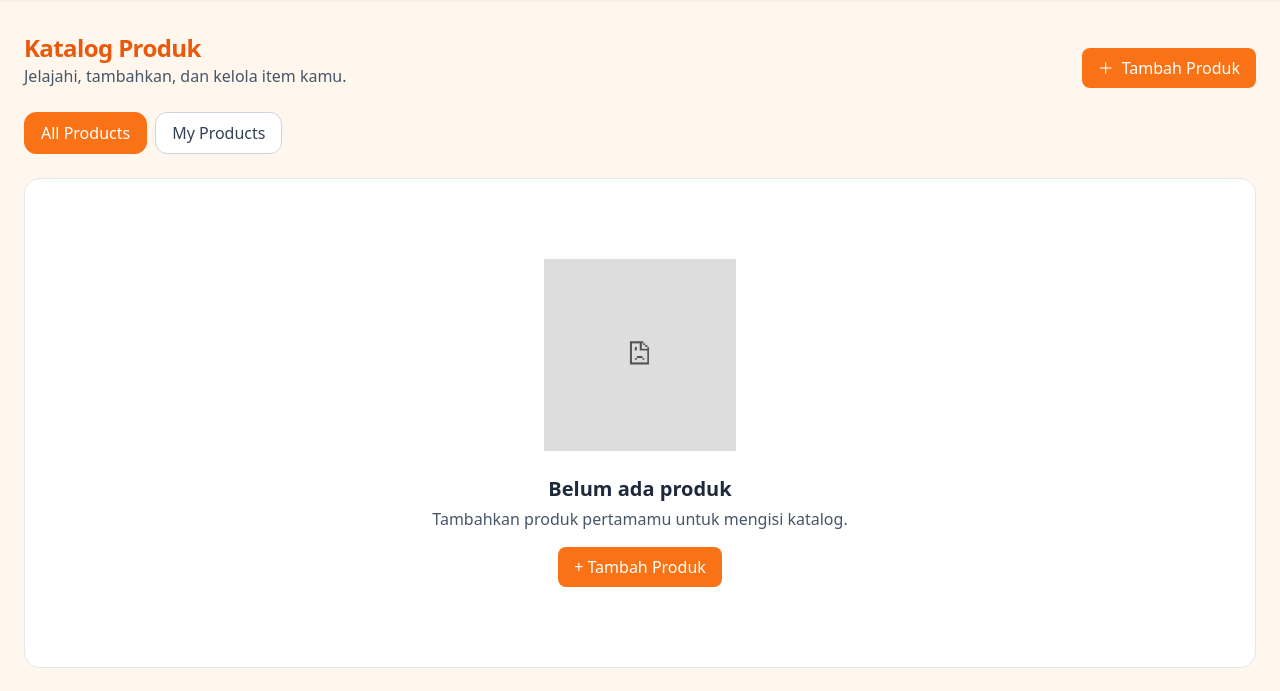
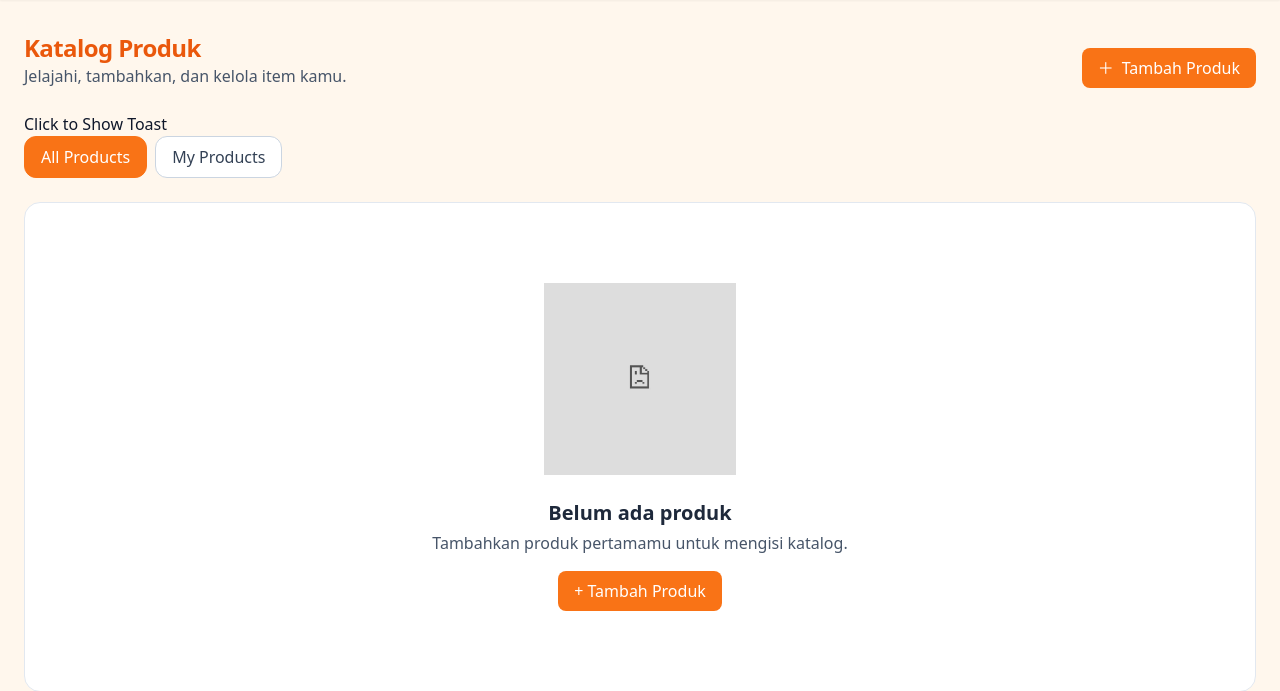
Before and after one commit to jonathanrundjan709/PBP-C-SoccerID, a Django app: page / in a window 1280 px wide. Shown: the part 73-764 px from the top of the page. Run offline with Django 5.2, Linux system fonts and the light colour scheme; the visitor is signed in with stand-in values (Sample User, id 1); data that the repository does not hold is empty; some libraries are stand-ins or nearby versions.

Commit message:
coba toast

```diff
--- a/main/templates/login.html
+++ b/main/templates/login.html
@@ -83,5 +83,4 @@
 </div>
 {% endblock content %}
 
-{# Hapus footer khusus halaman ini #}
 {% block footer %}{% endblock footer %}
--- a/main/templates/main.html
+++ b/main/templates/main.html
@@ -19,6 +19,12 @@
     </a>
   </div>
 </div>
+
+<button
+onclick="showToast('Sample Title', 'This is a sample message for the toast notification.')"
+>
+Click to Show Toast
+</button>
 
 <!-- Filter pills -->
 <div class="flex items-center gap-2 mb-6">
--- a/main/views.py
+++ b/main/views.py
@@ -10,6 +10,7 @@ from django.contrib import messages
 from django.contrib.auth import login, logout  # authenticate tidak dipakai
 from django.contrib.auth.forms import UserCreationForm, AuthenticationForm
 from django.contrib.auth.decorators import login_required
+from django.http import HttpResponseRedirect, JsonResponse
 
 @login_required(login_url='/login')
 def show_main(request):
@@ -79,8 +80,23 @@ def show_xml(request):
                         content_type="application/xml")
 
 def show_json(request):
-    return HttpResponse(serializers.serialize("json", Product.objects.all()),
-                        content_type="application/json")
+    news_list = News.objects.all()
+    data = [
+        {
+            'id': str(news.id),
+            'title': news.title,
+            'content': news.content,
+            'category': news.category,
+            'thumbnail': news.thumbnail,
+            'news_views': news.news_views,
+            'created_at': news.created_at.isoformat() if news.created_at else None,
+            'is_featured': news.is_featured,
+            'user_id': news.user_id,
+        }
+        for news in news_list
+    ]
+
+    return JsonResponse(data, safe=False)
 
 def show_xml_by_id(request, id):  # <uuid:id> di urls → nama param harus `id`
     obj = get_object_or_404(Product, pk=id)
--- /dev/null
+++ b/static/js/toast.js
@@ -0,0 +1,37 @@
+function showToast(title, message, type = 'normal', duration = 3000) {
+    const toastComponent = document.getElementById('toast-component');
+    const toastTitle = document.getElementById('toast-title');
+    const toastMessage = document.getElementById('toast-message');
+
+    if (!toastComponent) return;
+
+    // Remove all type classes first
+    toastComponent.classList.remove(
+        'bg-red-50', 'border-red-500', 'text-red-600',
+        'bg-green-50', 'border-green-500', 'text-green-600',
+        'bg-white', 'border-gray-300', 'text-gray-800'
+    );
+
+    // Set type styles and icon
+    if (type === 'success') {
+        toastComponent.classList.add('bg-green-50', 'border-green-500', 'text-green-600');
+        toastComponent.style.border = '1px solid #22c55e';
+    } else if (type === 'error') {
+        toastComponent.classList.add('bg-red-50', 'border-red-500', 'text-red-600');
+        toastComponent.style.border = '1px solid #ef4444';
+    } else {
+        toastComponent.classList.add('bg-white', 'border-gray-300', 'text-gray-800');
+        toastComponent.style.border = '1px solid #d1d5db';
+    }
+
+    toastTitle.textContent = title;
+    toastMessage.textContent = message;
+
+    toastComponent.classList.remove('opacity-0', 'translate-y-64');
+    toastComponent.classList.add('opacity-100', 'translate-y-0');
+
+    setTimeout(() => {
+        toastComponent.classList.remove('opacity-100', 'translate-y-0');
+        toastComponent.classList.add('opacity-0', 'translate-y-64');
+    }, duration);
+}
--- a/templates/base.html
+++ b/templates/base.html
@@ -92,7 +92,9 @@
   <!-- Main Content -->
   <main class="container mx-auto flex-1 px-6 py-8">
     {% block content %}{% endblock content %}
+
   </main>
+  {% include 'toast.html' %}
 
   <!-- JS kecil untuk toggle menu mobile -->
   <script>
--- /dev/null
+++ b/templates/toast.html
@@ -0,0 +1,16 @@
+{% load static %}
+<div
+    class="fixed bottom-8 right-8 p-4 px-8 rounded-xl shadow-xl z-50 opacity-0 transition-all duration-300 translate-y-64 flex items-center gap-4"
+    id="toast-component"
+>
+    <span id="toast-icon" class="text-2xl"></span>
+    <div>
+        <h3 class="font-bold" id="toast-title">
+            This is a Sample Title
+        </h3>
+        <p class="text-gray-700 text-sm line-clamp-3" id="toast-message">
+            This is a Sample Message
+        </p>
+    </div>
+</div>
+<script src="{% static 'js/toast.js' %}"></script>
```
Also changed, not shown: static/css/global.css (renamed from main/static/css/global.css), static/image/no-news.png (renamed from main/static/image/no-news.png).
